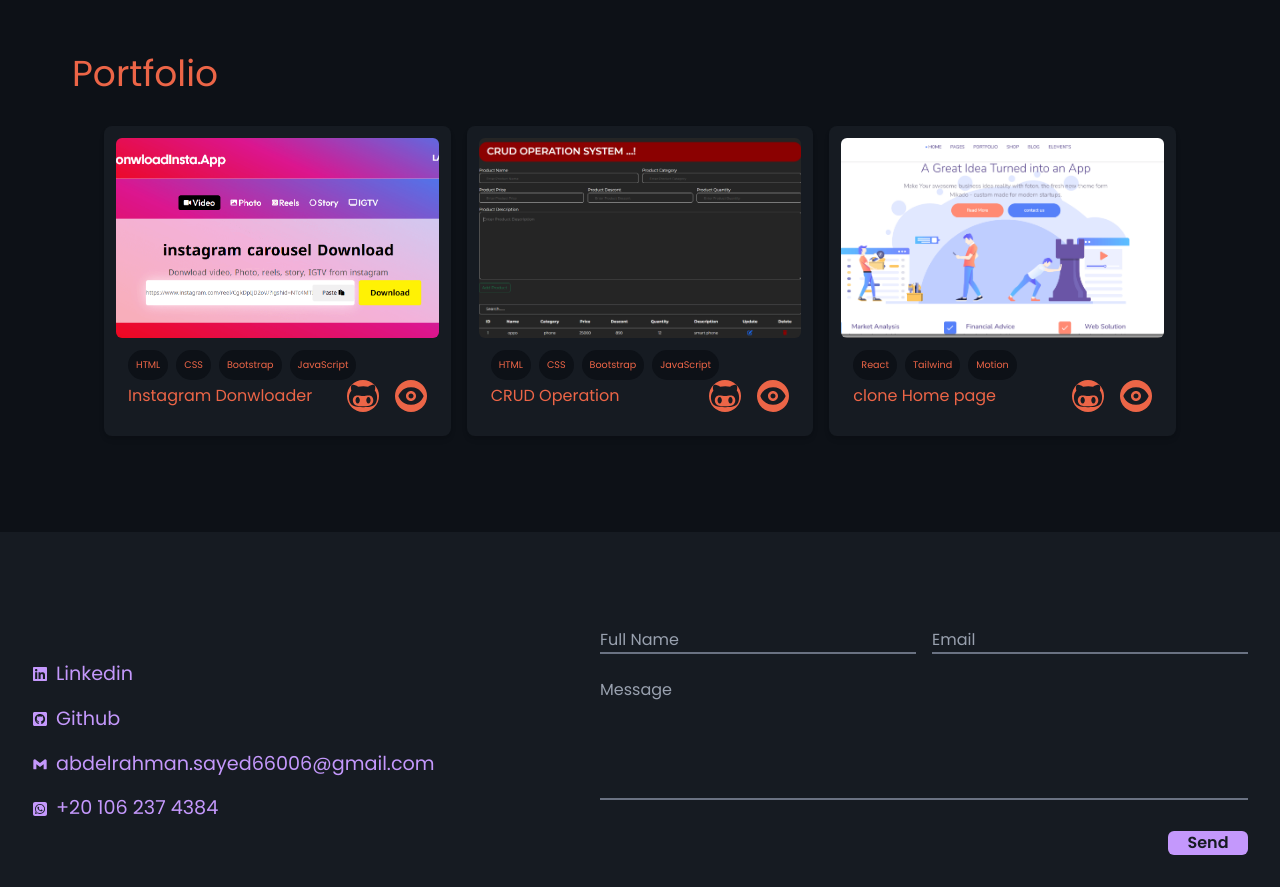
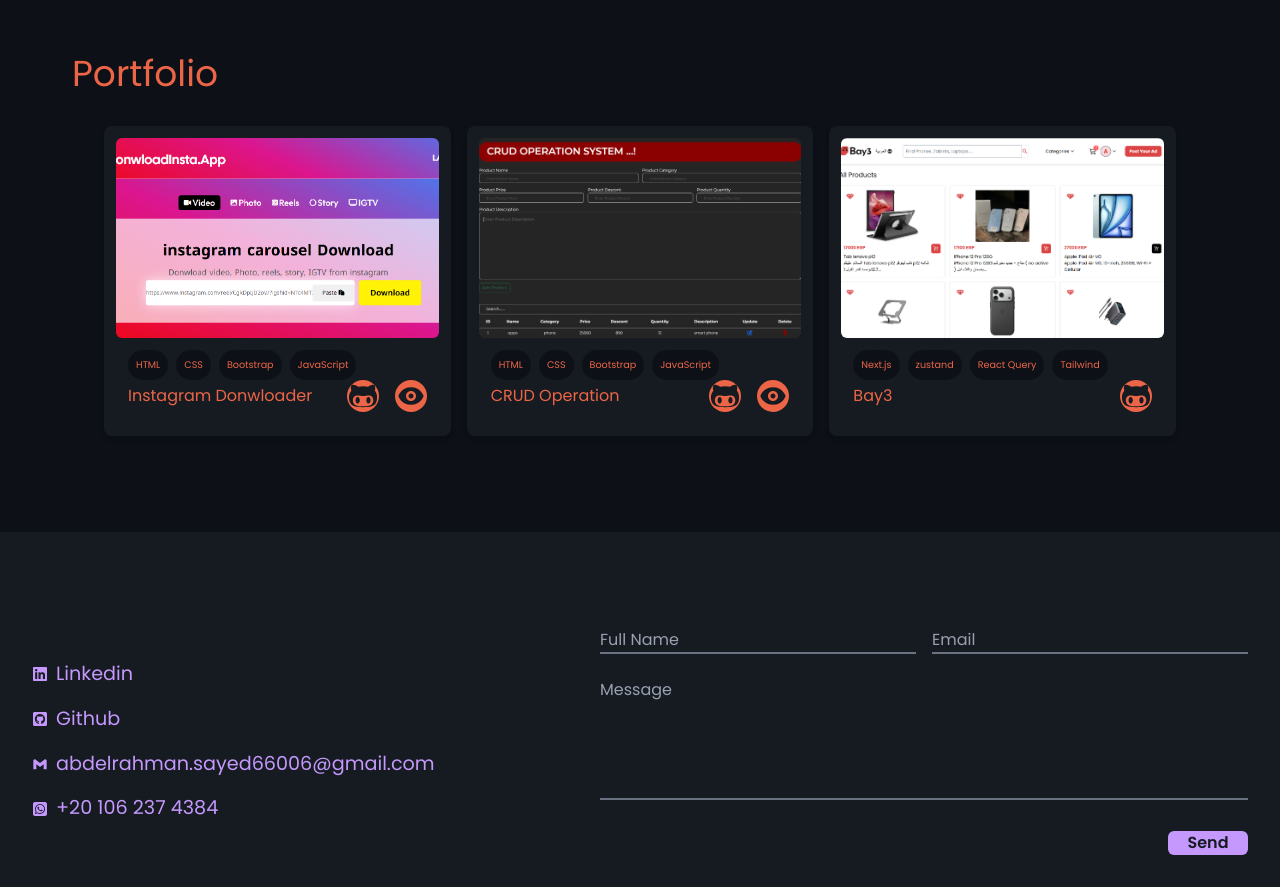
Before and after one commit to Abdelrahman0963/Abdelrahman, a React (Vite) app: page / in a window 1280 px wide. Shown: the part 2060-2947 px from the top of the page. Built offline with nearby package versions, Linux system fonts and the light colour scheme.

Commit message:
Refactor code structure for improved readability and maintainability

```diff
--- a/src/pages/About.tsx
+++ b/src/pages/About.tsx
@@ -6,15 +6,15 @@ const About: React.FC = () => {
     <>
       <section
         id="about"
-        className="about-section w-full h-[100%] bg-[var(--bg-color)]  relative !z-0  md:!pt-20"
+        className="w-full h-[100%] bg-[var(--bg-color)]  relative !z-0  md:!pt-20"
       >
-        <div className="about-container w-full h-auto flex md:flex-row flex-col items-center md:justify-between overflow-hidden gap-10 md:!mb-5 !mb-0">
+        <div className="w-full h-auto flex md:flex-row flex-col items-center md:justify-between overflow-hidden gap-10 md:!mb-5 !mb-0">
           <motion.div
             initial={{ x: 50, opacity: 0 }}
             whileInView={{ x: 0, opacity: 1 }}
             transition={{ duration: 0.3, ease: "easeOut" }}
             viewport={{ once: false, amount: 0.2 }}
-            className="about-container-content-profile-image w-full overflow-hidden h-full md:h-auto border-2 border-[var(--second-color)] flex items-center justify-center !p-1  rounded-lg "
+            className="w-full overflow-hidden h-full md:h-auto border-2 border-[var(--second-color)] flex items-center justify-center !p-1  rounded-lg "
           >
             <img
               loading="lazy"
@@ -28,7 +28,7 @@ const About: React.FC = () => {
             whileInView={{ x: 0, opacity: 1 }}
             transition={{ duration: 0.3, ease: "easeInOut" }}
             viewport={{ once: false, amount: 0.2 }}
-            className="about-container-content flex flex-col gap-8 md:!pd-20 !pb-40"
+            className="flex flex-col gap-8 md:!pd-20 !pb-40"
           >
             <h2 className="text-2xl md:text-3xl lg:text-4xl lg:w-1/2 w-full  text-[var(--second-color)]">
               About Me
--- a/src/pages/Home.tsx
+++ b/src/pages/Home.tsx
@@ -20,9 +20,9 @@ const Home: React.FC = () => {
           backgroundBlendMode: "overlay",
         }}
         id="home"
-        className="home-section w-full h-[100vh] overflow-hidden bg-cover bg-center flex items-center  justify-center relative z-0 "
+        className="w-full h-[100vh] overflow-hidden bg-cover bg-center flex items-center  justify-center relative z-0 "
       >
-        <div className="home-container w-full md:h-auto h-full text-white flex-col md:flex-row flex items-center justify-center md:justify-between md:!mb-0 !mb-15">
+        <div className="w-full md:h-auto h-full text-white flex-col md:flex-row flex items-center justify-center md:justify-between md:!mb-0 !mb-15">
           <motion.div
             initial={{ x: 50, opacity: 0 }}
             animate={{ x: 0, opacity: 1 }}
@@ -43,7 +43,7 @@ const Home: React.FC = () => {
             animate={{ x: 0, opacity: 1 }}
             exit={{ x: "50%", opacity: 0 }}
             transition={{ duration: 0.3, ease: "easeOut" }}
-            className="home-icon-resume flex flex-col items-center"
+            className="flex flex-col items-center"
           >
             <motion.div
               animate={{ y: [0, -10, 0] }}
@@ -53,14 +53,14 @@ const Home: React.FC = () => {
                 ease: "easeOut",
               }}
               viewport={{ once: false, amount: 0.2 }}
-              className="home-icon md:flex hidden"
+              className="md:flex hidden"
             >
               <FaReact
                 size={300}
                 className="text-[var(--first-color)] md:text-4xl text-2xl !mb-15 opacity-75"
               />
             </motion.div>
-            <div className="home-content-resume-btn !mt-3">
+            <div className="!mt-3">
               <button
                 onClick={DownloadPDF}
                 className="md:relative md:shadow-[0px_-10px_100px_0_#c498fc]  hover:scale-[.9] absolute left-0 inline-flex h-10 items-center justify-center !p-2 !me-2 overflow-hidden text-sm font-medium  rounded-lg group bg-gradient-to-br text-white from-purple-600 to-blue-500  dark:focus:ring-[#c498fc] cursor-pointer"
--- a/src/pages/Portfolio.tsx
+++ b/src/pages/Portfolio.tsx
@@ -7,7 +7,7 @@ const Portfolio: React.FC = () => {
     projectImage: string;
     projectName: string;
     projectLinkonGithub: string;
-    projectLinkonWebsite: string;
+    projectLinkonWebsite?: string;
     projectTechnologies: string[];
   }
 
@@ -31,13 +31,12 @@ const Portfolio: React.FC = () => {
       projectTechnologies: ["HTML", "CSS", "Bootstrap", "JavaScript"],
     },
     {
-      projectImage: "/Projects Images/Foton.png",
-      projectName: "clone Home page",
+      projectImage: "/Projects Images/Bay3.png",
+      projectName: "Bay3",
       projectLinkonGithub:
-        "https://github.com/Abdelrahman0963/task-foton-landing-Page.git",
-      projectLinkonWebsite: "https://task-foton-landing-page.vercel.app/",
-      projectTechnologies: ["React", "Tailwind", "Motion"],
-    },
+        "https://github.com/Abdelrahman0963/E-commerce-Bay3.git",
+      projectTechnologies: ["Next.js", "zustand", "React Query", "Tailwind"],
+    }
   ];
 
   return (
@@ -52,17 +51,17 @@ const Portfolio: React.FC = () => {
               Portfolio
             </h2>
           </div>
-          <div className="portfolio-section-container-cards  w-full h-full !py-4 md:!p-8 grid grid-cols-1 md:grid-cols-2 lg:grid-cols-3 gap-4">
+          <div className="w-full h-full !py-4 md:!p-8 grid grid-cols-1 md:grid-cols-2 lg:grid-cols-3 gap-4">
             {projects.map((project, index) => (
               <motion.div
                 initial={{ y: 50, opacity: 0 }}
                 whileInView={{ y: 0, opacity: 1 }}
                 transition={{ duration: 0.3, ease: "easeOut" }}
-                viewport={{ once: false, amount: 0.2 }}
+                viewport={{ once: true, amount: 0.2 }}
                 key={index}
-                className="portfolio-section-container-cards-card overflow-hidden w-fit md:w-full bg-[#161B22] !p-3 rounded-lg shadow-md hover:shadow-lg transition duration-300 ease-in-out"
+                className="overflow-hidden w-fit md:w-full bg-[#161B22] !p-3 rounded-lg shadow-md hover:shadow-lg transition duration-300 ease-in-out"
               >
-                <div className="portfolio-section-container-cards-card-image h-[200px]  hover:brightness-50  rounded-md">
+                <div className="h-[200px]  hover:brightness-50  rounded-md">
                   <a href={project.projectLinkonWebsite}>
                     <img
                       loading="lazy"
@@ -72,7 +71,7 @@ const Portfolio: React.FC = () => {
                     />
                   </a>
                 </div>
-                <div className="portfolio-section-container-cards-card-content flex flex-col items-center justify-between !p-3">
+                <div className="flex flex-col items-center justify-between !p-3">
                   <div className="flex w-full  gap-2 ">
                     {project.projectTechnologies.map((tech, index) => (
                       <nav
@@ -86,11 +85,11 @@ const Portfolio: React.FC = () => {
                     ))}
                   </div>
 
-                  <div className="portfolio-section-container-cards-card-titleAndIcons w-full flex items-center justify-between gap-4">
+                  <div className="w-full flex items-center justify-between gap-4">
                     <h3 className="text-[var(--third-color)]">
                       {project.projectName}
                     </h3>
-                    <div className="portfolio-section-container-cards-card-icons flex items-center gap-4">
+                    <div className="flex items-center gap-4">
                       <a
                         className="md:w-8 md:h-8 w-6 h-6 p-2 bg-[var(--third-color)] rounded-full flex items-center justify-center"
                         href={project.projectLinkonGithub}
@@ -99,14 +98,14 @@ const Portfolio: React.FC = () => {
                           className: "md:text-3xl text-2xl text-[#161B22]",
                         })}
                       </a>
-                      <a
+                      {project.projectLinkonWebsite && <a
                         className="md:w-8 md:h-8  w-6 h-6 p-2 bg-[var(--third-color)] rounded-full flex items-center justify-center"
                         href={project.projectLinkonWebsite}
                       >
                         {cloneElement(<BiSolidShow />, {
                           className: "md:text-3xl text-2xl text-[#161B22]",
                         })}
-                      </a>
+                      </a>}
                     </div>
                   </div>
                 </div>
--- a/src/pages/Skills.tsx
+++ b/src/pages/Skills.tsx
@@ -83,13 +83,13 @@ const Skills: React.FC = () => {
   return (
     <section
       id="skills"
-      className="skills-section w-full h-auto relative !z-0 md:!p-16 !p-5"
+      className="w-full h-auto relative !z-0 md:!p-16 !p-5"
     >
-      <div className="skills-section-container cursor-no-drop w-full lg:h-full h-auto bg-[#161B22] overflow-hidden !p-8 rounded-md">
+      <div className="cursor-no-drop w-full lg:h-full h-auto bg-[#161B22] overflow-hidden !p-8 rounded-md">
         <h1 className="text-2xl md:text-3xl lg:text-4xl lg:w-1/2 w-full text-[var(--sixth-color)]">
           Skills
         </h1>
-        <div className="skills-section-content grid grid-cols-1 md:grid-cols-3 lg:grid-cols-5 gap-5 md:!p-5 !py-3">
+        <div className="grid grid-cols-1 md:grid-cols-3 lg:grid-cols-5 gap-5 md:!p-5 !py-3">
           {skills.map((skill, index) => (
             <motion.div
               key={index}
@@ -101,7 +101,7 @@ const Skills: React.FC = () => {
                 delay: index * 0.05,
               }}
               viewport={{ once: false, amount: 0.2 }}
-              className="skill-item flex items-center justify-center gap-2 !p-5 bg-[var(--bg-color)] rounded-md"
+              className="flex items-center justify-center gap-2 !p-5 bg-[var(--bg-color)] rounded-md"
             >
               {skill.icon}
               <h3 className="text-[0.8rem] md:text-[1rem] text-[var(--first-color)]">
```
Also changed, not shown: public/Projects Images/Bay3.png (added).
